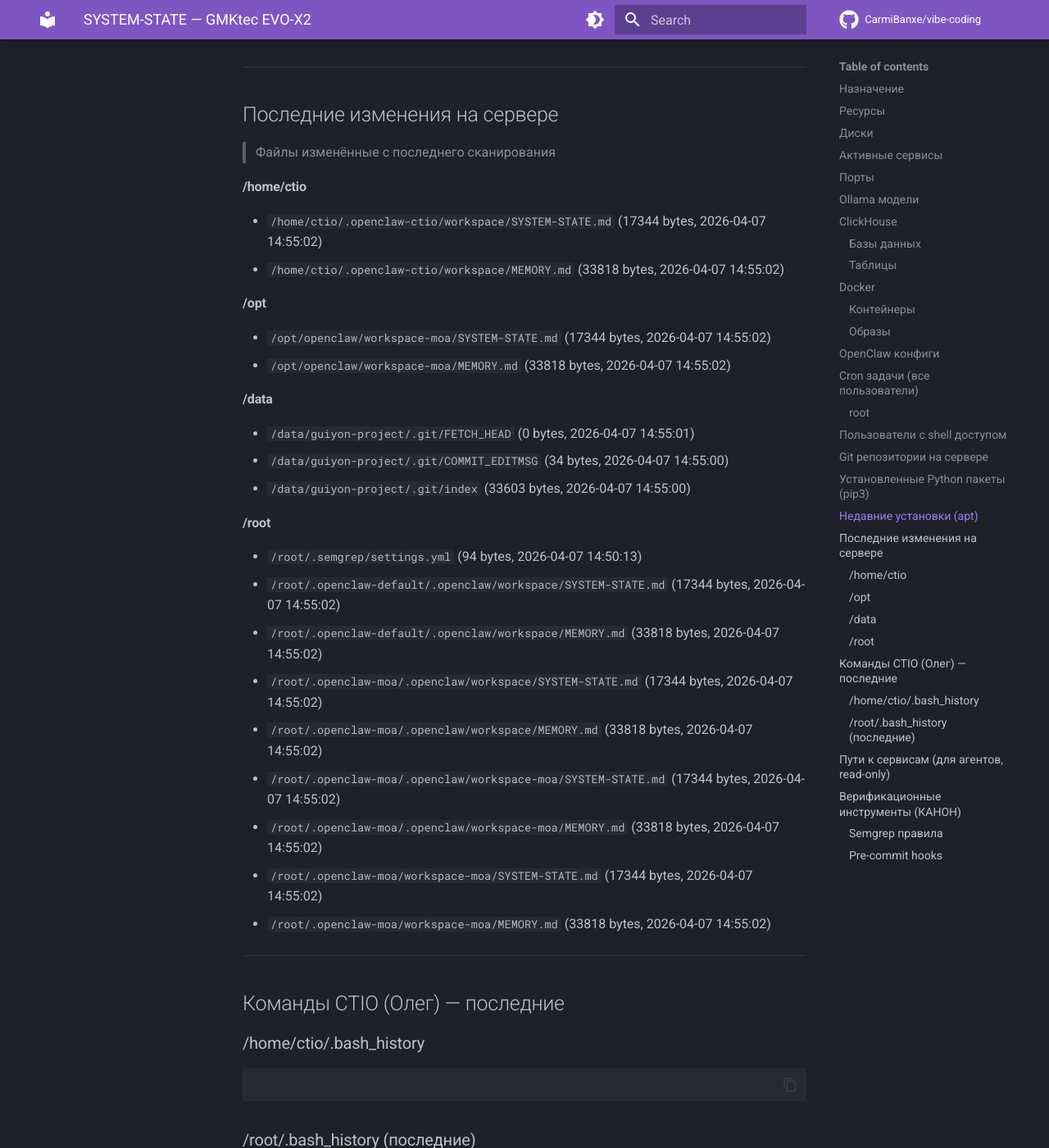
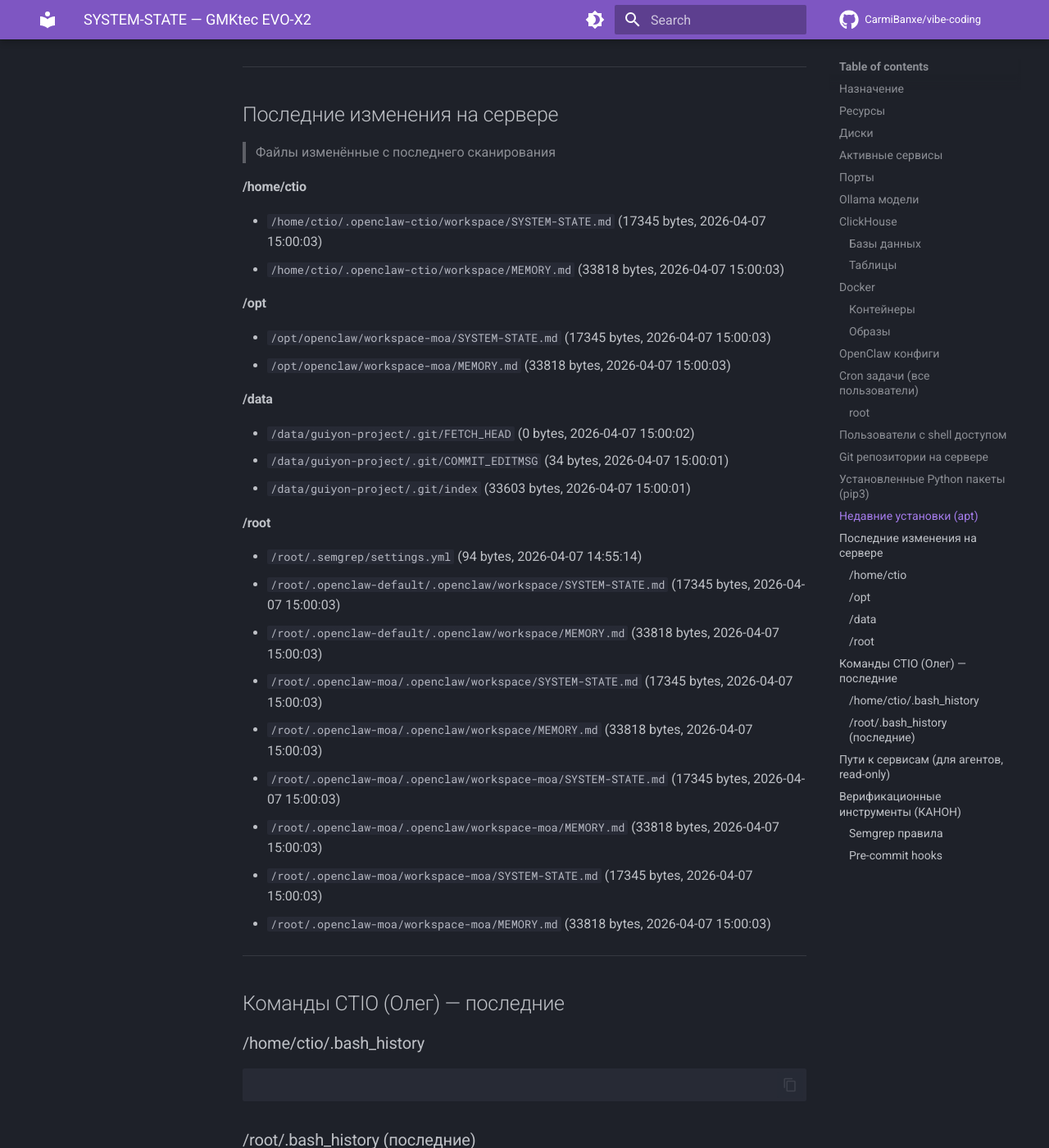
Before and after one commit to CarmiBanxe/vibe-coding, an MkDocs documentation site: the page built from docs/SYSTEM-STATE.md, in a window 1280 px wide and 1400 px high, scrolled down 14082 px. Shown: the whole window at 82% size. Built offline with MkDocs 1.6.1 and Material for MkDocs 9.7.7, drawn with Linux system fonts in a browser that asks for light colours; comment, search, counter and statistics services are not loaded; some of the changed text lies outside the part shown.

Commit message:
auto: SYSTEM-STATE v2 update (2026-04-07 15:00 CEST)

```diff
--- a/docs/SYSTEM-STATE.md
+++ b/docs/SYSTEM-STATE.md
@@ -1,6 +1,6 @@
 # SYSTEM-STATE — GMKtec EVO-X2
 > Автоматически обновляется каждые 5 минут
-> Последнее сканирование: 2026-04-07 14:55 CEST
+> Последнее сканирование: 2026-04-07 15:00 CEST
 > Источник: ctio-watcher.sh v2 (cron)
 
 ## Назначение
@@ -385,28 +385,28 @@
 
 
 #### /home/ctio
-- `/home/ctio/.openclaw-ctio/workspace/SYSTEM-STATE.md` (17344 bytes, 2026-04-07 14:55:02)
-- `/home/ctio/.openclaw-ctio/workspace/MEMORY.md` (33818 bytes, 2026-04-07 14:55:02)
+- `/home/ctio/.openclaw-ctio/workspace/SYSTEM-STATE.md` (17345 bytes, 2026-04-07 15:00:03)
+- `/home/ctio/.openclaw-ctio/workspace/MEMORY.md` (33818 bytes, 2026-04-07 15:00:03)
 
 #### /opt
-- `/opt/openclaw/workspace-moa/SYSTEM-STATE.md` (17344 bytes, 2026-04-07 14:55:02)
-- `/opt/openclaw/workspace-moa/MEMORY.md` (33818 bytes, 2026-04-07 14:55:02)
+- `/opt/openclaw/workspace-moa/SYSTEM-STATE.md` (17345 bytes, 2026-04-07 15:00:03)
+- `/opt/openclaw/workspace-moa/MEMORY.md` (33818 bytes, 2026-04-07 15:00:03)
 
 #### /data
-- `/data/guiyon-project/.git/FETCH_HEAD` (0 bytes, 2026-04-07 14:55:01)
-- `/data/guiyon-project/.git/COMMIT_EDITMSG` (34 bytes, 2026-04-07 14:55:00)
-- `/data/guiyon-project/.git/index` (33603 bytes, 2026-04-07 14:55:00)
+- `/data/guiyon-project/.git/FETCH_HEAD` (0 bytes, 2026-04-07 15:00:02)
+- `/data/guiyon-project/.git/COMMIT_EDITMSG` (34 bytes, 2026-04-07 15:00:01)
+- `/data/guiyon-project/.git/index` (33603 bytes, 2026-04-07 15:00:01)
 
 #### /root
-- `/root/.semgrep/settings.yml` (94 bytes, 2026-04-07 14:50:13)
-- `/root/.openclaw-default/.openclaw/workspace/SYSTEM-STATE.md` (17344 bytes, 2026-04-07 14:55:02)
-- `/root/.openclaw-default/.openclaw/workspace/MEMORY.md` (33818 bytes, 2026-04-07 14:55:02)
-- `/root/.openclaw-moa/.openclaw/workspace/SYSTEM-STATE.md` (17344 bytes, 2026-04-07 14:55:02)
-- `/root/.openclaw-moa/.openclaw/workspace/MEMORY.md` (33818 bytes, 2026-04-07 14:55:02)
-- `/root/.openclaw-moa/.openclaw/workspace-moa/SYSTEM-STATE.md` (17344 bytes, 2026-04-07 14:55:02)
-- `/root/.openclaw-moa/.openclaw/workspace-moa/MEMORY.md` (33818 bytes, 2026-04-07 14:55:02)
-- `/root/.openclaw-moa/workspace-moa/SYSTEM-STATE.md` (17344 bytes, 2026-04-07 14:55:02)
-- `/root/.openclaw-moa/workspace-moa/MEMORY.md` (33818 bytes, 2026-04-07 14:55:02)
+- `/root/.semgrep/settings.yml` (94 bytes, 2026-04-07 14:55:14)
+- `/root/.openclaw-default/.openclaw/workspace/SYSTEM-STATE.md` (17345 bytes, 2026-04-07 15:00:03)
+- `/root/.openclaw-default/.openclaw/workspace/MEMORY.md` (33818 bytes, 2026-04-07 15:00:03)
+- `/root/.openclaw-moa/.openclaw/workspace/SYSTEM-STATE.md` (17345 bytes, 2026-04-07 15:00:03)
+- `/root/.openclaw-moa/.openclaw/workspace/MEMORY.md` (33818 bytes, 2026-04-07 15:00:03)
+- `/root/.openclaw-moa/.openclaw/workspace-moa/SYSTEM-STATE.md` (17345 bytes, 2026-04-07 15:00:03)
+- `/root/.openclaw-moa/.openclaw/workspace-moa/MEMORY.md` (33818 bytes, 2026-04-07 15:00:03)
+- `/root/.openclaw-moa/workspace-moa/SYSTEM-STATE.md` (17345 bytes, 2026-04-07 15:00:03)
+- `/root/.openclaw-moa/workspace-moa/MEMORY.md` (33818 bytes, 2026-04-07 15:00:03)
 
 ---
 
```
Also changed, not shown: other parts of docs/SYSTEM-STATE.md (+4 -4 lines).
